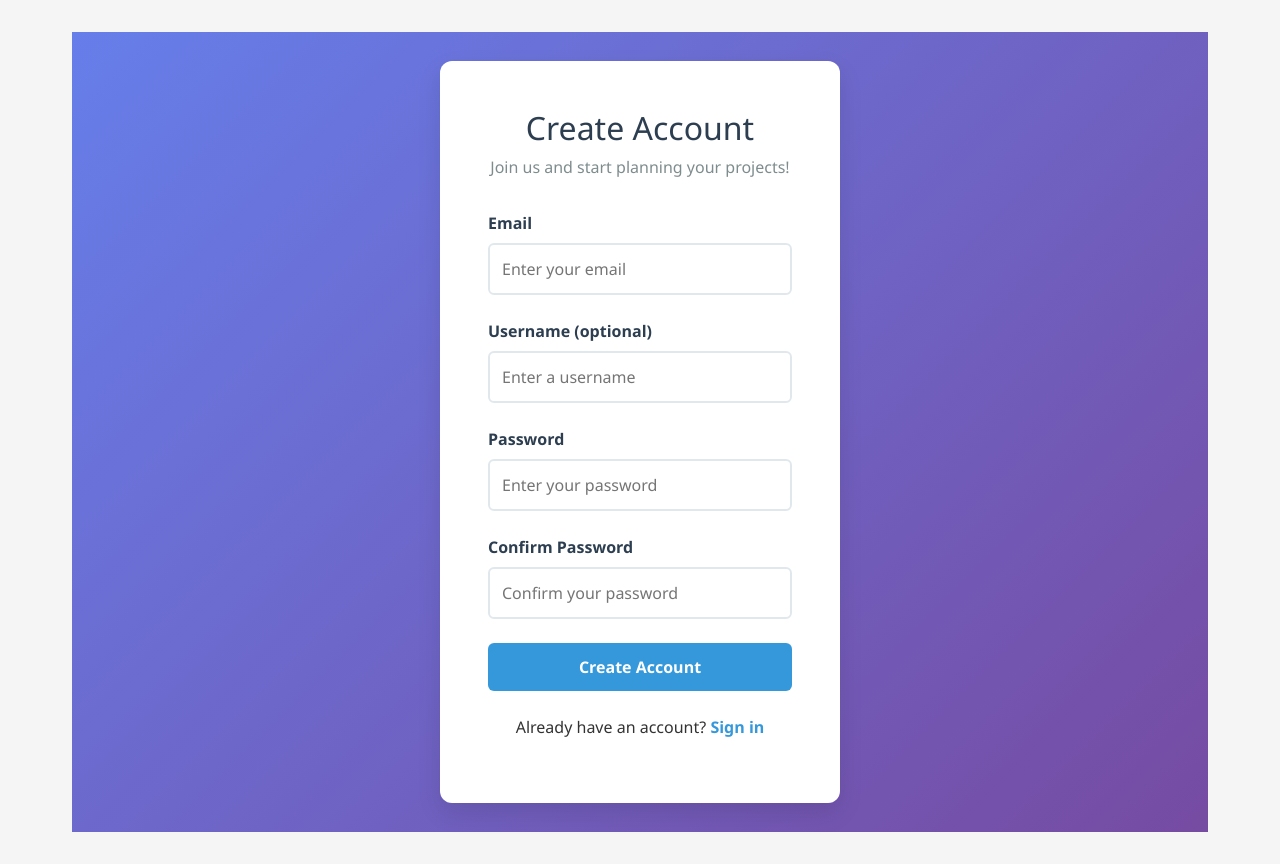
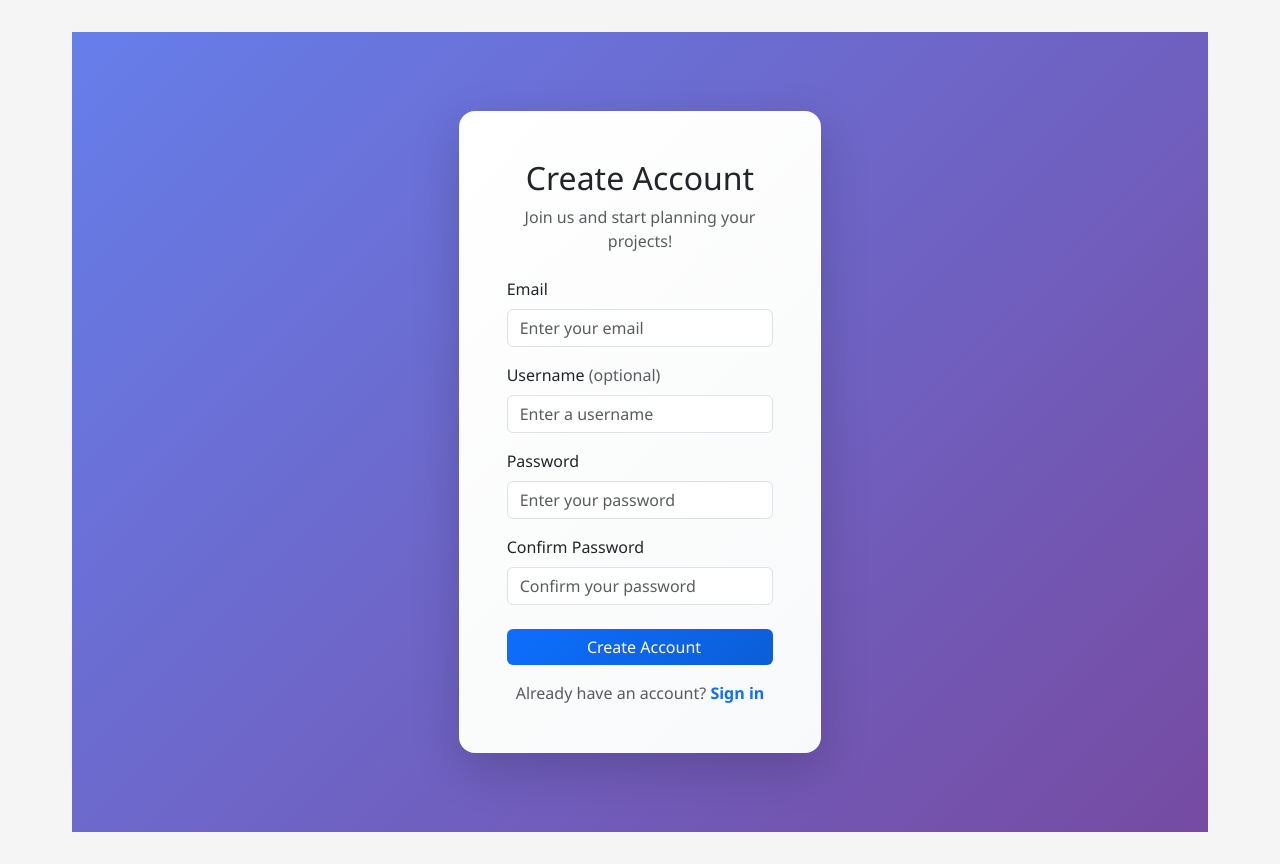
Before and after one commit to TrialAndErrror/project_planning, a Vue app in the folder frontend/: page /register in a window 1280 px wide. Built offline with nearby package versions, Linux system fonts and the light colour scheme; no server answers.

Commit message:
Update login and register components

```diff
--- a/frontend/src/views/Login.vue
+++ b/frontend/src/views/Login.vue
@@ -1,48 +1,65 @@
 <template>
   <div class="login-container">
-    <div class="login-card">
-      <h1>Login</h1>
-      <p class="subtitle">Welcome back! Please sign in to your account.</p>
+    <div class="row justify-content-center align-items-center min-vh-100">
+      <div class="col-12 col-sm-8 col-md-6 col-lg-4">
+        <div class="card shadow-lg border-0 login-card">
+          <div class="card-body p-4 p-md-5">
+            <div class="text-center mb-4">
+              <h1 class="h2 text-dark mb-2">Login</h1>
+              <p class="text-muted mb-0">Welcome back! Please sign in to your account.</p>
+            </div>
 
-      <form @submit.prevent="handleLogin" class="login-form">
-        <div class="form-group">
-          <label for="email">Email</label>
+            <form @submit.prevent="handleLogin">
+              <div class="mb-3">
+                <label for="email" class="form-label">Email</label>
                 <input
                   type="email"
                   id="email"
                   v-model="email"
                   required
                   placeholder="Enter your email"
-            class="form-input"
+                  class="form-control"
                 />
               </div>
 
-        <div class="form-group">
-          <label for="password">Password</label>
+              <div class="mb-4">
+                <label for="password" class="form-label">Password</label>
                 <input
                   type="password"
                   id="password"
                   v-model="password"
                   required
                   placeholder="Enter your password"
-            class="form-input"
+                  class="form-control"
                 />
               </div>
 
-        <div v-if="error" class="error-message">
+              <div v-if="error" class="alert alert-danger mb-4" role="alert">
+                <i class="bi bi-exclamation-triangle me-2"></i>
                 {{ error }}
               </div>
 
-        <button type="submit" class="btn btn-primary" :disabled="loading">
-          {{ loading ? 'Signing in...' : 'Sign In' }}
+              <button type="submit" class="btn btn-primary w-100 mb-3" :disabled="loading">
+                <span v-if="loading" class="d-flex align-items-center justify-content-center">
+                  <div class="spinner-border spinner-border-sm me-2" role="status">
+                    <span class="visually-hidden">Loading...</span>
+                  </div>
+                  Signing in...
+                </span>
+                <span v-else>
+                  <i class="bi bi-box-arrow-in-right me-2"></i>Sign In
+                </span>
               </button>
             </form>
 
-      <div class="links">
-        <p>
+            <div class="text-center">
+              <p class="text-muted mb-0">
                 Don't have an account?
-          <router-link to="/register" class="link">Sign up</router-link>
+                <router-link to="/register" class="text-decoration-none fw-semibold">Sign up</router-link>
               </p>
+            </div>
+          </div>
+        </div>
       </div>
     </div>
   </div>
@@ -95,110 +112,50 @@ export default {
 
 <style scoped>
 .login-container {
-  display: flex;
-  justify-content: center;
-  align-items: center;
+  background: linear-gradient(135deg, #667eea 0%, #764ba2 100%);
   min-height: 100vh;
-  background: linear-gradient(135deg, #667eea 0%, #764ba2 100%);
 }
 
 .login-card {
-  background: white;
-  padding: 3rem;
-  border-radius: 12px;
-  box-shadow: 0 10px 25px rgba(0, 0, 0, 0.1);
-  width: 100%;
-  max-width: 400px;
+  background: linear-gradient(135deg, #ffffff 0%, #f8f9fa 100%);
+  border-radius: 1rem;
+  transition: transform 0.2s ease-in-out, box-shadow 0.2s ease-in-out;
 }
 
-h1 {
-  text-align: center;
-  color: #2c3e50;
-  margin-bottom: 0.5rem;
-  font-size: 2rem;
+.login-card:hover {
+  transform: translateY(-2px);
+  box-shadow: 0 1rem 3rem rgba(0, 0, 0, 0.2) !important;
 }
 
-.subtitle {
-  text-align: center;
-  color: #7f8c8d;
-  margin-bottom: 2rem;
-}
-
-.login-form {
-  display: flex;
-  flex-direction: column;
-  gap: 1.5rem;
-}
-
-.form-group {
-  display: flex;
-  flex-direction: column;
-  gap: 0.5rem;
-}
-
-label {
-  font-weight: 600;
-  color: #2c3e50;
-}
-
-.form-input {
-  padding: 0.75rem;
-  border: 2px solid #e1e8ed;
-  border-radius: 6px;
-  font-size: 1rem;
-  transition: border-color 0.3s ease;
-}
-
-.form-input:focus {
-  outline: none;
-  border-color: #3498db;
-}
-
-.error-message {
-  background: #e74c3c;
-  color: white;
-  padding: 0.75rem;
-  border-radius: 6px;
-  font-size: 0.9rem;
-}
-
-.btn {
-  padding: 0.75rem;
-  border: none;
-  border-radius: 6px;
-  font-size: 1rem;
-  cursor: pointer;
-  transition: all 0.3s ease;
-  font-weight: 600;
-}
-
-.btn:disabled {
-  opacity: 0.6;
-  cursor: not-allowed;
+.form-control:focus {
+  border-color: #0d6efd;
+  box-shadow: 0 0 0 0.25rem rgba(13, 110, 253, 0.25);
 }
 
 .btn-primary {
-  background: #3498db;
-  color: white;
+  background: linear-gradient(135deg, #0d6efd 0%, #0b5ed7 100%);
+  border: none;
+  transition: all 0.3s ease;
 }
 
 .btn-primary:hover:not(:disabled) {
-  background: #2980b9;
+  background: linear-gradient(135deg, #0b5ed7 0%, #0a58ca 100%);
   transform: translateY(-1px);
+  box-shadow: 0 0.5rem 1rem rgba(13, 110, 253, 0.3);
 }
 
-.links {
-  text-align: center;
-  margin-top: 1.5rem;
+.btn-primary:disabled {
+  opacity: 0.7;
+  transform: none;
 }
 
-.link {
-  color: #3498db;
-  text-decoration: none;
-  font-weight: 600;
+@media (max-width: 767.98px) {
+  .login-card {
+    margin: 1rem;
   }
 
-.link:hover {
-  text-decoration: underline;
+  .card-body {
+    padding: 2rem !important;
+  }
 }
 </style>
--- a/frontend/src/views/Register.vue
+++ b/frontend/src/views/Register.vue
@@ -1,71 +1,88 @@
 <template>
   <div class="register-container">
-    <div class="register-card">
-      <h1>Create Account</h1>
-      <p class="subtitle">Join us and start planning your projects!</p>
+    <div class="row justify-content-center align-items-center min-vh-100">
+      <div class="col-12 col-sm-8 col-md-6 col-lg-4">
+        <div class="card shadow-lg border-0 register-card">
+          <div class="card-body p-4 p-md-5">
+            <div class="text-center mb-4">
+              <h1 class="h2 text-dark mb-2">Create Account</h1>
+              <p class="text-muted mb-0">Join us and start planning your projects!</p>
+            </div>
 
-      <form @submit.prevent="handleRegister" class="register-form">
-        <div class="form-group">
-          <label for="email">Email</label>
+            <form @submit.prevent="handleRegister">
+              <div class="mb-3">
+                <label for="email" class="form-label">Email</label>
                 <input
                   type="email"
                   id="email"
                   v-model="email"
                   required
                   placeholder="Enter your email"
-            class="form-input"
+                  class="form-control"
                 />
               </div>
 
-        <div class="form-group">
-          <label for="username">Username (optional)</label>
+              <div class="mb-3">
+                <label for="username" class="form-label">Username <span class="text-muted">(optional)</span></label>
                 <input
                   type="text"
                   id="username"
                   v-model="username"
                   placeholder="Enter a username"
-            class="form-input"
+                  class="form-control"
                 />
               </div>
 
-        <div class="form-group">
-          <label for="password1">Password</label>
+              <div class="mb-3">
+                <label for="password1" class="form-label">Password</label>
                 <input
                   type="password"
                   id="password1"
                   v-model="password1"
                   required
                   placeholder="Enter your password"
-            class="form-input"
+                  class="form-control"
                 />
               </div>
 
-        <div class="form-group">
-          <label for="password2">Confirm Password</label>
+              <div class="mb-4">
+                <label for="password2" class="form-label">Confirm Password</label>
                 <input
                   type="password"
                   id="password2"
                   v-model="password2"
                   required
                   placeholder="Confirm your password"
-            class="form-input"
+                  class="form-control"
                 />
               </div>
 
-        <div v-if="error" class="error-message">
+              <div v-if="error" class="alert alert-danger mb-4" role="alert">
+                <i class="bi bi-exclamation-triangle me-2"></i>
                 {{ error }}
               </div>
 
-        <button type="submit" class="btn btn-primary" :disabled="loading">
-          {{ loading ? 'Creating account...' : 'Create Account' }}
+              <button type="submit" class="btn btn-primary w-100 mb-3" :disabled="loading">
+                <span v-if="loading" class="d-flex align-items-center justify-content-center">
+                  <div class="spinner-border spinner-border-sm me-2" role="status">
+                    <span class="visually-hidden">Loading...</span>
+                  </div>
+                  Creating account...
+                </span>
+                <span v-else>
+                  <i class="bi bi-person-plus me-2"></i>Create Account
+                </span>
               </button>
             </form>
 
-      <div class="links">
-        <p>
+            <div class="text-center">
+              <p class="text-muted mb-0">
                 Already have an account?
-          <router-link to="/login" class="link">Sign in</router-link>
+                <router-link to="/login" class="text-decoration-none fw-semibold">Sign in</router-link>
               </p>
+            </div>
+          </div>
+        </div>
       </div>
     </div>
   </div>
@@ -135,110 +152,50 @@ export default {
 
 <style scoped>
 .register-container {
-  display: flex;
-  justify-content: center;
-  align-items: center;
+  background: linear-gradient(135deg, #667eea 0%, #764ba2 100%);
   min-height: 100vh;
-  background: linear-gradient(135deg, #667eea 0%, #764ba2 100%);
 }
 
 .register-card {
-  background: white;
-  padding: 3rem;
-  border-radius: 12px;
-  box-shadow: 0 10px 25px rgba(0, 0, 0, 0.1);
-  width: 100%;
-  max-width: 400px;
+  background: linear-gradient(135deg, #ffffff 0%, #f8f9fa 100%);
+  border-radius: 1rem;
+  transition: transform 0.2s ease-in-out, box-shadow 0.2s ease-in-out;
 }
 
-h1 {
-  text-align: center;
-  color: #2c3e50;
-  margin-bottom: 0.5rem;
-  font-size: 2rem;
+.register-card:hover {
+  transform: translateY(-2px);
+  box-shadow: 0 1rem 3rem rgba(0, 0, 0, 0.2) !important;
 }
 
-.subtitle {
-  text-align: center;
-  color: #7f8c8d;
-  margin-bottom: 2rem;
-}
-
-.register-form {
-  display: flex;
-  flex-direction: column;
-  gap: 1.5rem;
-}
-
-.form-group {
-  display: flex;
-  flex-direction: column;
-  gap: 0.5rem;
-}
-
-label {
-  font-weight: 600;
-  color: #2c3e50;
-}
-
-.form-input {
-  padding: 0.75rem;
-  border: 2px solid #e1e8ed;
-  border-radius: 6px;
-  font-size: 1rem;
-  transition: border-color 0.3s ease;
-}
-
-.form-input:focus {
-  outline: none;
-  border-color: #3498db;
-}
-
-.error-message {
-  background: #e74c3c;
-  color: white;
-  padding: 0.75rem;
-  border-radius: 6px;
-  font-size: 0.9rem;
-}
-
-.btn {
-  padding: 0.75rem;
-  border: none;
-  border-radius: 6px;
-  font-size: 1rem;
-  cursor: pointer;
-  transition: all 0.3s ease;
-  font-weight: 600;
-}
-
-.btn:disabled {
-  opacity: 0.6;
-  cursor: not-allowed;
+.form-control:focus {
+  border-color: #0d6efd;
+  box-shadow: 0 0 0 0.25rem rgba(13, 110, 253, 0.25);
 }
 
 .btn-primary {
-  background: #3498db;
-  color: white;
+  background: linear-gradient(135deg, #0d6efd 0%, #0b5ed7 100%);
+  border: none;
+  transition: all 0.3s ease;
 }
 
 .btn-primary:hover:not(:disabled) {
-  background: #2980b9;
+  background: linear-gradient(135deg, #0b5ed7 0%, #0a58ca 100%);
   transform: translateY(-1px);
+  box-shadow: 0 0.5rem 1rem rgba(13, 110, 253, 0.3);
 }
 
-.links {
-  text-align: center;
-  margin-top: 1.5rem;
+.btn-primary:disabled {
+  opacity: 0.7;
+  transform: none;
 }
 
-.link {
-  color: #3498db;
-  text-decoration: none;
-  font-weight: 600;
+@media (max-width: 767.98px) {
+  .register-card {
+    margin: 1rem;
   }
 
-.link:hover {
-  text-decoration: underline;
+  .card-body {
+    padding: 2rem !important;
+  }
 }
 </style>
```
Lines whose indentation alone changed are shown as unchanged.
